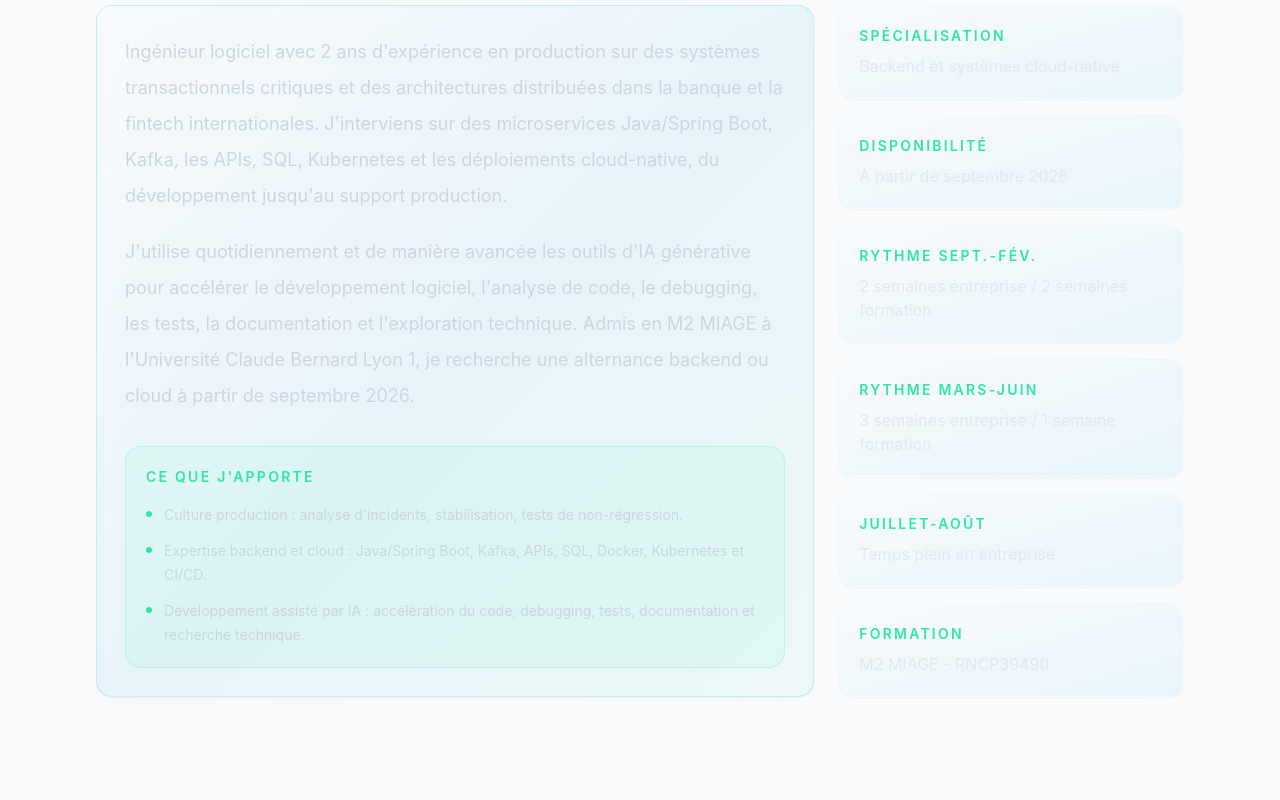
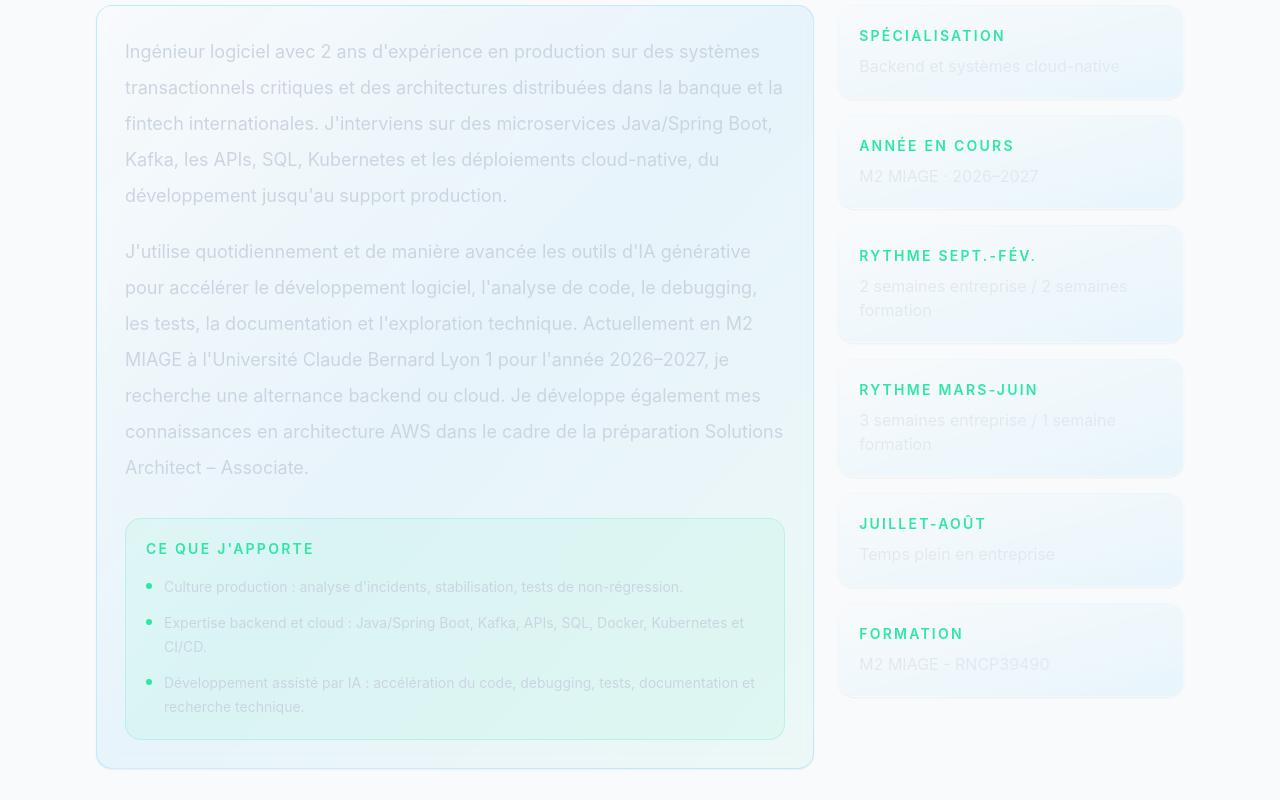
Before and after one commit to Mednj/personal-portfolio-naja-mohamed, a React (Vite) app: page / in a window 1280 px wide. Shown: the part 1100-1900 px from the top of the page. Built offline with nearby package versions, Linux system fonts and the light colour scheme.

Commit message:
Update current MIAGE studies, AWS preparation and PS5 watcher project

```diff
--- a/src/data/portfolio.ts
+++ b/src/data/portfolio.ts
@@ -26,7 +26,7 @@ export const portfolio = {
     metaDescription:
       "Backend and cloud software engineer with 2 years of production experience in distributed fintech systems and advanced use of generative AI for development acceleration.",
     hero: {
-      badge: "Open to alternance from September 2026",
+      badge: "M2 MIAGE in progress · Open to backend & cloud alternance",
       eyebrow: "Software Engineer",
       title: "Backend & Cloud Software Engineer | Fintech",
       tagline:
@@ -47,7 +47,7 @@ export const portfolio = {
       title: "Backend and cloud engineering strengthened by advanced AI-assisted development.",
       paragraphs: [
         "I am a software engineer with 2 years of production experience on critical transaction systems and distributed architectures in international banking and fintech. I work with Java/Spring Boot microservices, Kafka, APIs, SQL, Kubernetes, and cloud-native delivery, from implementation and integration through production support.",
-        "I use generative AI tools extensively to accelerate software development, code analysis, debugging, testing, documentation, and technical exploration. Admitted to the M2 MIAGE program at Universite Claude Bernard Lyon 1, I am looking for a backend or cloud engineering alternance starting September 2026.",
+        "I use generative AI tools extensively to accelerate software development, code analysis, debugging, testing, documentation, and technical exploration. I am currently enrolled in M2 MIAGE at Université Claude Bernard Lyon 1 for the 2026–2027 academic year and looking for a backend or cloud engineering alternance. I am also building my AWS architecture knowledge through Solutions Architect – Associate preparation.",
       ],
       highlights: [
         ["Primary focus", "Backend engineering and cloud-native systems"],
@@ -77,6 +77,7 @@ export const portfolio = {
           "Built Kafka pipeline for publishing Visa and PowerCARD transactions to a banking monitoring system.",
           "Implemented Spring Cloud Stream producers with SASL/Kerberos security.",
           "Supported production incidents through analysis, stabilization, and reliability improvements.",
+          "Developed Python scripts to automate technical tasks and transactional data analysis.",
         ],
         tags: ["Kafka", "Spring Cloud Stream", "Kerberos", "PowerCARD", "Visa"],
       },
@@ -127,7 +128,7 @@ export const portfolio = {
     },
     certificationsIntro: {
       eyebrow: "Certifications",
-      title: "Verified training across cloud, microservices, frontend, and professional skills.",
+      title: "Cloud and software certifications, with ongoing AWS learning.",
       intro:
         "Selected certifications that complement my production experience with structured learning from IBM, Google Cloud, Meta, and Honoris.",
       linkLabel: "View certificate",
@@ -174,9 +175,9 @@ export const portfolio = {
     },
     contact: {
       eyebrow: "Contact",
-      title: "Open to backend and cloud engineering alternance opportunities from September 2026.",
+      title: "Let’s build reliable backend and cloud systems together.",
       paragraph:
-        "Based in Villeurbanne, I am looking for a backend or cloud engineering alternance in France where I can contribute to distributed systems, production platforms, and teams adopting generative AI to accelerate software delivery.",
+        "Currently studying M2 MIAGE in Villeurbanne for 2026–2027, I am looking for a backend or cloud engineering alternance in France where I can contribute to distributed systems, production platforms, and teams adopting generative AI to accelerate software delivery.",
       emailButton: "Email Me",
       cvButton: "Download CV",
       labels: { email: "Email", linkedin: "LinkedIn", phoneFr: "Phone", location: "Location" },
@@ -187,7 +188,7 @@ export const portfolio = {
     metaDescription:
       "Ingénieur logiciel backend et cloud avec 2 ans d'expérience en production sur des systèmes fintech distribués et une utilisation avancée de l'IA générative pour accélérer le développement.",
     hero: {
-      badge: "Recherche alternance - disponible dès septembre 2026",
+      badge: "M2 MIAGE en cours · Recherche alternance backend & cloud",
       eyebrow: "Ingénieur Logiciel",
       title: "Ingénieur Logiciel Backend & Cloud | Fintech",
       tagline:
@@ -200,7 +201,7 @@ export const portfolio = {
       stats: [
         ["M2", "MIAGE Lyon 1"],
         ["RNCP", "39490"],
-        ["Sept. 2026", "Disponibilité"],
+        ["2026–27", "Année en cours"],
       ],
     },
     about: {
@@ -208,11 +209,11 @@ export const portfolio = {
       title: "Ingénierie backend et cloud renforcée par une utilisation avancée de l'IA en développement.",
       paragraphs: [
         "Ingénieur logiciel avec 2 ans d'expérience en production sur des systèmes transactionnels critiques et des architectures distribuées dans la banque et la fintech internationales. J'interviens sur des microservices Java/Spring Boot, Kafka, les APIs, SQL, Kubernetes et les déploiements cloud-native, du développement jusqu'au support production.",
-        "J'utilise quotidiennement et de manière avancée les outils d'IA générative pour accélérer le développement logiciel, l'analyse de code, le debugging, les tests, la documentation et l'exploration technique. Admis en M2 MIAGE à l'Université Claude Bernard Lyon 1, je recherche une alternance backend ou cloud à partir de septembre 2026.",
+        "J'utilise quotidiennement et de manière avancée les outils d'IA générative pour accélérer le développement logiciel, l'analyse de code, le debugging, les tests, la documentation et l'exploration technique. Actuellement en M2 MIAGE à l'Université Claude Bernard Lyon 1 pour l'année 2026–2027, je recherche une alternance backend ou cloud. Je développe également mes connaissances en architecture AWS dans le cadre de la préparation Solutions Architect – Associate.",
       ],
       highlights: [
         ["Spécialisation", "Backend et systèmes cloud-native"],
-        ["Disponibilité", "À partir de septembre 2026"],
+        ["Année en cours", "M2 MIAGE · 2026–2027"],
         ["Rythme sept.-fév.", "2 semaines entreprise / 2 semaines formation"],
         ["Rythme mars-juin", "3 semaines entreprise / 1 semaine formation"],
         ["Juillet-août", "Temps plein en entreprise"],
@@ -241,6 +242,7 @@ export const portfolio = {
           "Développement d'un pipeline Kafka pour publier les transactions Visa et PowerCARD vers un système de monitoring bancaire.",
           "Mise en place de producteurs Spring Cloud Stream avec sécurité SASL/Kerberos.",
           "Support production, analyse d'incidents, stabilisation et amélioration de la fiabilité.",
+          "Développement de scripts Python pour automatiser des tâches techniques et analyser les données transactionnelles.",
         ],
         tags: ["Kafka", "Spring Cloud Stream", "Kerberos", "PowerCARD", "Visa"],
       },
@@ -291,7 +293,7 @@ export const portfolio = {
     },
     certificationsIntro: {
       eyebrow: "Certifications",
-      title: "Certifications verifiees en cloud, microservices, frontend et competences professionnelles.",
+      title: "Certifications et parcours de formation cloud et logiciel.",
       intro:
         "Une selection de certifications qui complete mon experience production avec des formations IBM, Google Cloud, Meta et Honoris.",
       linkLabel: "Voir le certificat",
@@ -301,7 +303,7 @@ export const portfolio = {
       title: "Projets personnels avec architecture orientee production.",
       intro:
         "Un espace dédié aux projets qui démontrent l'architecture, le debugging, l'observabilité et la capacité à construire un système de bout en bout.",
-      featured: "Idée mise en avant",
+      featured: "Projet réalisé",
       projectTitle: "Plateforme d'investigation d'incidents et de logs",
       description:
         "Un système distribué pour ingérer des logs, traiter les événements via Kafka, stocker les incidents et aider les développeurs à investiguer les problèmes de production grâce à une analyse assistée par IA.",
@@ -309,7 +311,7 @@ export const portfolio = {
       liveDemoUrl: "https://incident-platform-ai.vercel.app/",
       repoLabel: "Voir le depot GitHub",
       repoUrl: "https://github.com/Mednj/incident-platform-AI",
-      status: "MVP implemente et executable en local",
+      status: "MVP réalisé · Démo disponible",
       stack: [
         "Java 17",
         "Spring Boot",
@@ -338,9 +340,9 @@ export const portfolio = {
     },
     contact: {
       eyebrow: "Contact",
-      title: "Recherche alternance backend ou cloud à partir de septembre 2026.",
+      title: "Construisons des systèmes backend et cloud fiables.",
       paragraph:
-        "Basé à Villeurbanne, je recherche une alternance backend ou cloud en France dans le cadre du M2 MIAGE à l'Université Claude Bernard Lyon 1 - RNCP39490. Je souhaite contribuer à des systèmes distribués et des plateformes de production, au sein d'équipes qui exploitent aussi l'IA générative pour accélérer le développement logiciel. Disponible à partir de septembre 2026 : 2 semaines entreprise / 2 semaines formation de septembre à février, 3 semaines entreprise / 1 semaine formation de mars à juin, puis temps plein en entreprise en juillet-août.",
+        "Basé à Villeurbanne et actuellement en M2 MIAGE à l'Université Claude Bernard Lyon 1 (2026–2027, RNCP39490), je recherche une alternance backend ou cloud en France. Je souhaite contribuer à des systèmes distribués et des plateformes de production, au sein d'équipes qui exploitent aussi l'IA générative pour accélérer le développement logiciel. Rythme de la formation : 2 semaines entreprise / 2 semaines formation de septembre à février, 3 semaines entreprise / 1 semaine formation de mars à juin, puis temps plein en entreprise en juillet-août.",
       emailButton: "M'écrire",
       cvButton: "Télécharger le CV",
       labels: { email: "Email", linkedin: "LinkedIn", phoneFr: "Téléphone", location: "Localisation" },
@@ -359,8 +361,8 @@ export const skills = [
     items: ["Kafka", "Avro", "PostgreSQL", "Oracle", "SQL"],
   },
   {
-    group: "DevOps & Cloud",
-    items: ["Docker", "Kubernetes", "OpenShift", "Helm", "Jenkins", "Git", "Bitbucket", "AWS"],
+    group: "Cloud & Delivery",
+    items: ["AWS", "Docker", "Kubernetes", "OpenShift", "Helm", "Jenkins", "GitHub Actions", "CI/CD", "Git", "Bitbucket"],
   },
   {
     group: "Quality & Practices",
@@ -376,6 +378,10 @@ export const skills = [
     ],
   },
   {
+    group: "Automation & Operations",
+    items: ["Python", "FastAPI", "Scheduled workers", "REST integrations", "Health checks", "Telegram alerts"],
+  },
+  {
     group: "Frontend",
     items: ["Angular", "TypeScript"],
   },
@@ -385,8 +391,8 @@ export const education = {
   en: [
     {
       title: "M2 MIAGE",
-      school: "Universite Claude Bernard Lyon 1",
-      period: "Admitted, 2026-2027",
+      school: "Université Claude Bernard Lyon 1",
+      period: "Currently enrolled · 2026–2027",
     },
     {
       title: "Engineering Degree in Computer Science and Networks",
@@ -403,7 +409,7 @@ export const education = {
     {
       title: "M2 MIAGE",
       school: "Université Claude Bernard Lyon 1",
-      period: "Admis, 2026-2027 - RNCP39490",
+      period: "En cours · 2026–2027 · RNCP39490",
     },
     {
       title: "Diplôme d'ingénieur en informatique et réseaux",
@@ -444,3 +450,52 @@ export const certifications = [
     tags: ["Entrepreneurship", "Communication", "Leadership"],
   },
 ];
+
+
+export const awsLearning = {
+  en: {
+    title: "AWS Solutions Architect – Associate (SAA)",
+    status: "Certification preparation in progress",
+    description: "Building a structured foundation in AWS architecture: identity and access, networking, compute, storage, availability, and cost-aware design. This learning complements hands-on delivery with Docker, Kubernetes, Helm, and CI/CD.",
+    tags: ["AWS architecture", "Security", "Networking", "Resilience", "Cost awareness"],
+  },
+  fr: {
+    title: "AWS Solutions Architect – Associate (SAA)",
+    status: "Préparation à la certification en cours",
+    description: "Approfondissement des fondamentaux de l'architecture AWS : identités et accès, réseau, calcul, stockage, disponibilité et maîtrise des coûts. Ce parcours complète la pratique de Docker, Kubernetes, Helm et des pipelines CI/CD.",
+    tags: ["Architecture AWS", "Sécurité", "Réseau", "Résilience", "Coûts"],
+  },
+};
+
+export const dealWatcher = {
+  en: {
+    eyebrow: "Automation & self-hosting",
+    title: "PS5 Deals Watcher",
+    description: "A self-hosted service that watches physical PS5 game offers against personal budgets and sends relevant matches to Telegram. Built around scheduled workers, persistent state, and an operational dashboard.",
+    highlights: [
+      "Per-game budgets, source selection, schedules, and delivery or pickup preferences.",
+      "FastAPI dashboard and SQLite persistence with private watches for each account.",
+      "Persistent notification outbox with deduplication and delivery retries.",
+      "Independent monitoring for service health, worker heartbeats, and source failures.",
+      "Docker Compose deployment and GitHub Actions CI/CD on a self-hosted runner.",
+    ],
+    note: "Marketplace coverage varies by source; browser-based checks remain experimental. The repository documents these limits and the backup and recovery procedures.",
+    repoLabel: "Explore the source",
+    flow: ["Scheduled checks", "Budget matching", "Persistent outbox", "Telegram alerts"],
+  },
+  fr: {
+    eyebrow: "Automatisation & auto-hébergement",
+    title: "PS5 Deals Watcher",
+    description: "Un service auto-hébergé qui surveille les offres de jeux PS5 physiques selon des budgets personnalisés et envoie les résultats pertinents sur Telegram. Une application conçue autour de workers planifiés, d'un état persistant et d'un tableau de bord opérationnel.",
+    highlights: [
+      "Budgets par jeu, choix des sources, horaires et préférences de livraison ou retrait.",
+      "Tableau de bord FastAPI et persistance SQLite avec des suivis privés par compte.",
+      "File de notifications persistante avec déduplication et nouvelles tentatives d'envoi.",
+      "Monitoring indépendant : santé des services, activité du worker et erreurs des sources.",
+      "Déploiement Docker Compose et CI/CD GitHub Actions sur un runner auto-hébergé.",
+    ],
+    note: "La couverture dépend des sources ; les vérifications par navigateur restent expérimentales. Le dépôt documente ces limites ainsi que les procédures de sauvegarde et de restauration.",
+    repoLabel: "Explorer le code source",
+    flow: ["Vérifications planifiées", "Filtrage par budget", "File persistante", "Alertes Telegram"],
+  },
+};
```
Also changed, not shown: index.html (+4 -4 lines), src/pages/App.tsx (+35 -7 lines), 1 other file (tests, documents, lock files or other folders).
